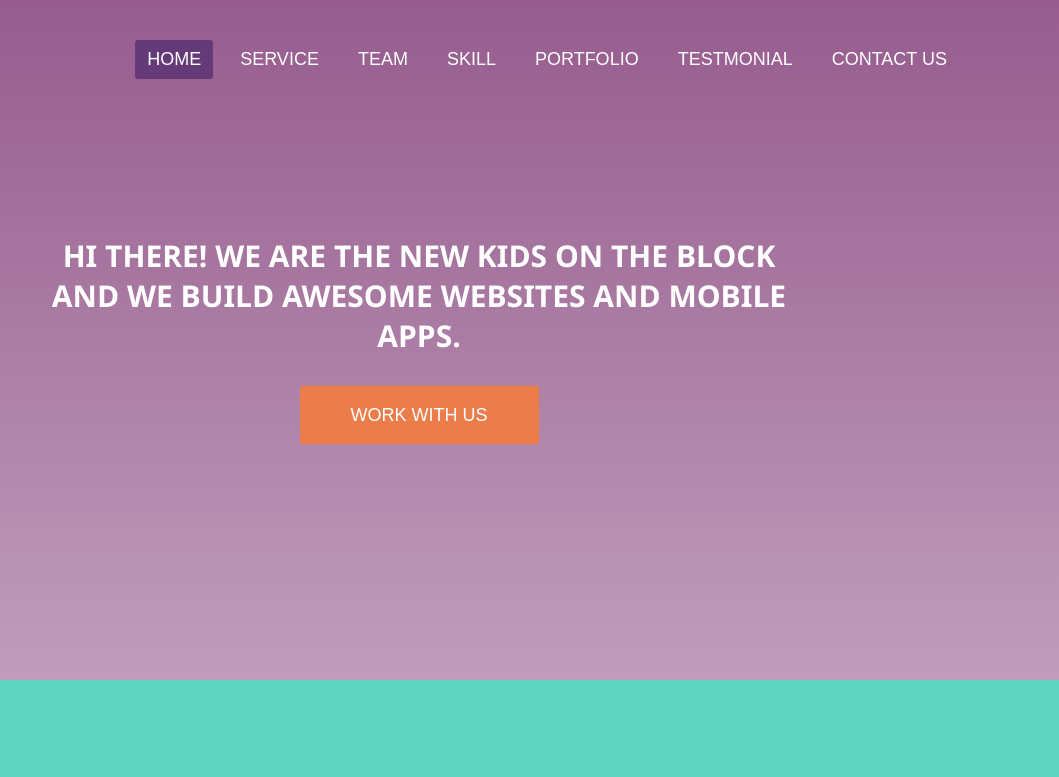
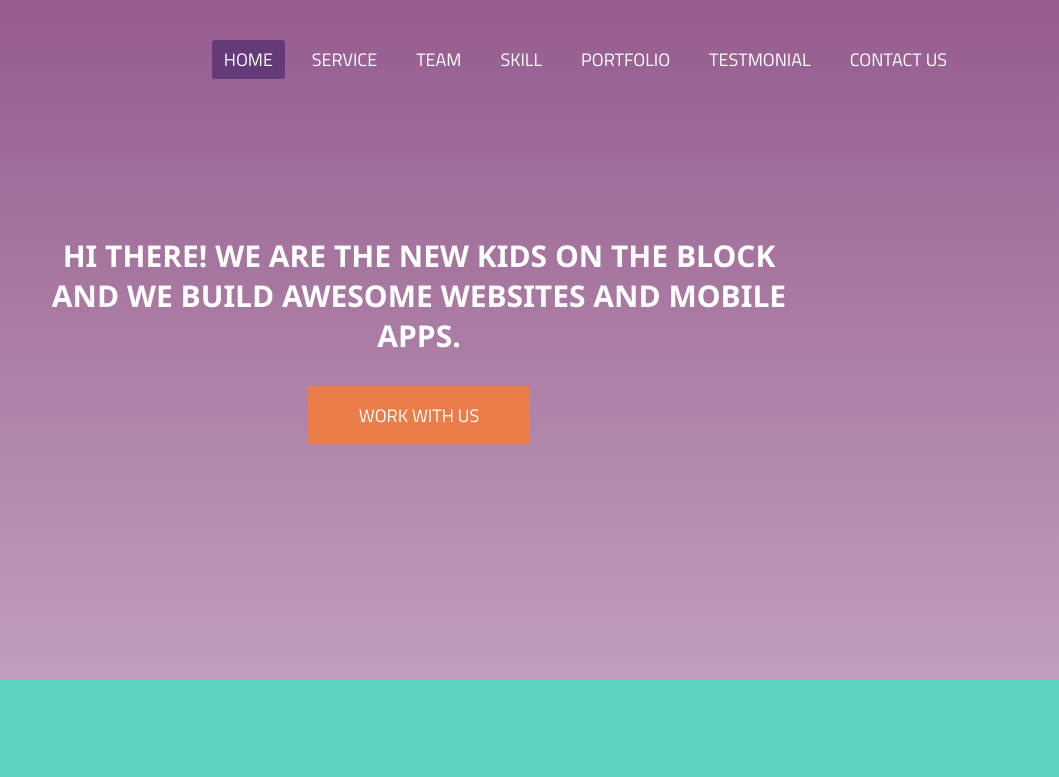
Before and after one commit to sagorpstu/cuda-psd-template, a plain HTML site: page index.html in a window 1280 px wide. Shown: the top 777 px of the page, 221-1280 px from the left. Drawn offline with nearby package versions, Linux system fonts and the light colour scheme.

Commit message:
Update style.css

```diff
--- a/css/style.css
+++ b/css/style.css
@@ -22,7 +22,7 @@
 
 /* ?Theme default css */
 
-/* @import url('https://fonts.googleapis.com/css2?family=Rubik:wght@400;500;700&family=Rufina:wght@400;700&display=swap'); */
+@import url('https://fonts.googleapis.com/css2?family=Titillium+Web:wght@300;400;600;700;900&display=swap');
 
 .img {
     max-width: 100%;
```
